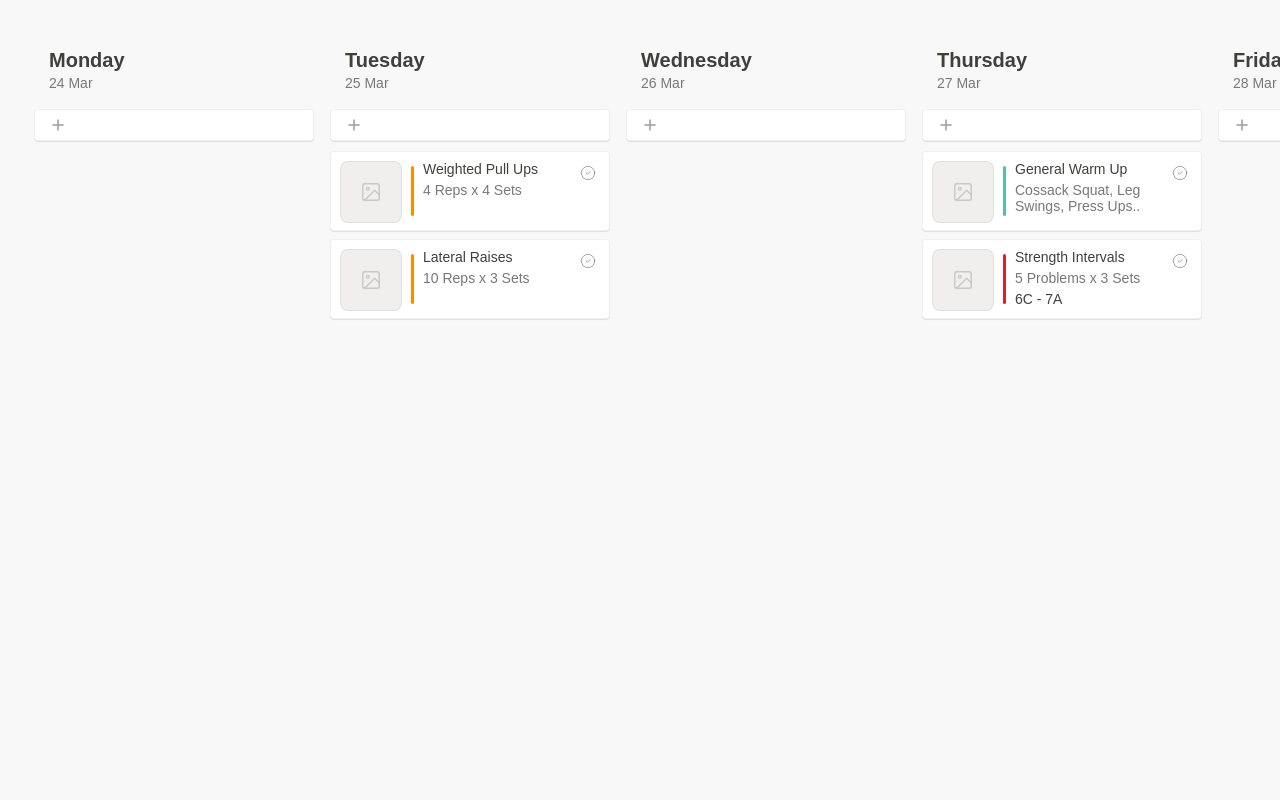
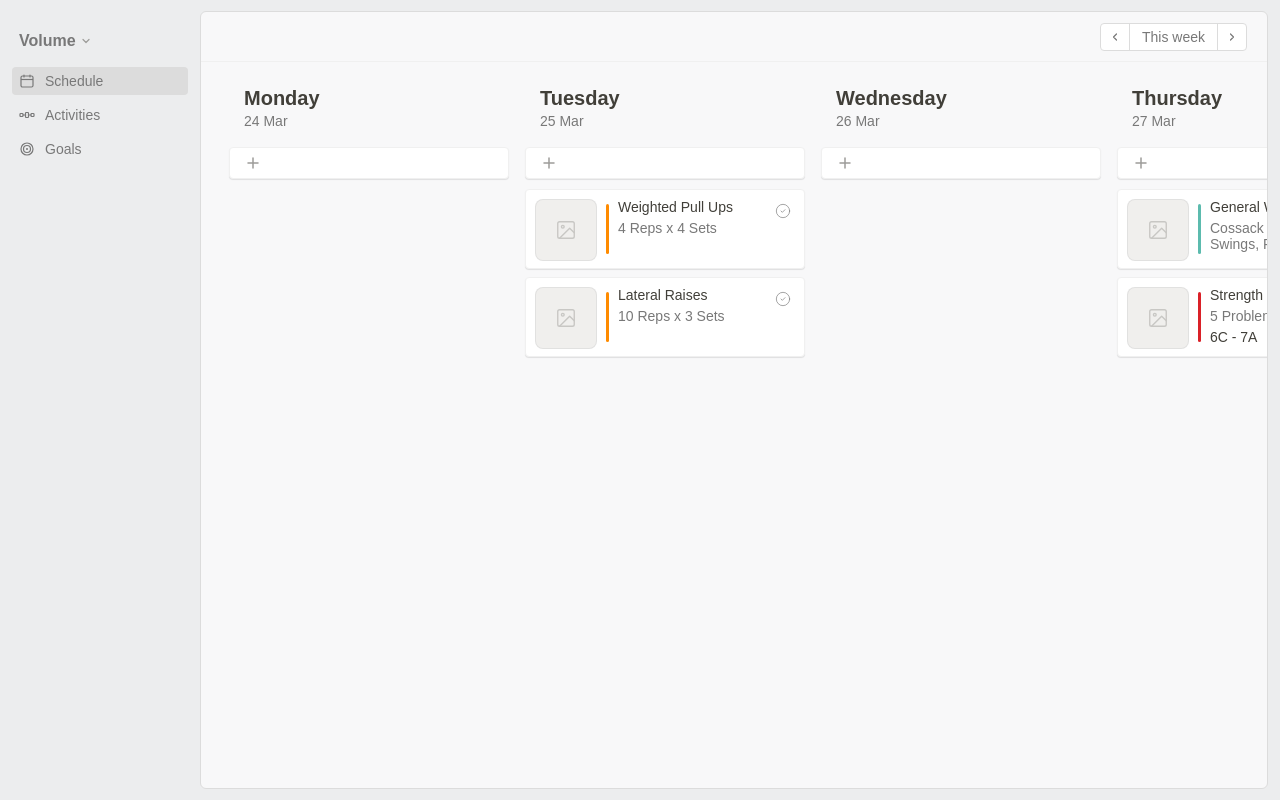
Before and after one commit to Meeszon/volume-demo, a React (Vite) app: page / in a window 1280 px wide. Built offline with nearby package versions, Linux system fonts and the light colour scheme.

Commit message:
Added sidebar, frame & draggable board

```diff
--- a/src/App.css
+++ b/src/App.css
@@ -14,7 +14,7 @@ body {
 
 body {
   font-family: Arial, Helvetica, sans-serif;
-  background-color: #f8f8f9;
+  background-color: #ecedee;
   color: #413f39;
 }
 
@@ -22,21 +22,165 @@ body {
   height: 100%;
 }
 
-/* ── Board layout ── */
+/* ── Page layout ── */
 
-.board-outer {
+.page {
   height: 100%;
   display: flex;
+  padding: 11px 12px;
+  gap: 12px;
+}
+
+/* ── Sidebar ── */
+
+.sidebar {
+  width: 176px;
+  flex-shrink: 0;
+  display: flex;
   flex-direction: column;
+  padding-top: 16px;
 }
+
+.sidebar-brand {
+  display: flex;
+  align-items: center;
+  gap: 4px;
+  padding: 0 7px;
+  height: 28px;
+  margin-bottom: 12px;
+  cursor: pointer;
+}
+
+.sidebar-title {
+  font-size: 16px;
+  font-weight: bold;
+  color: #787878;
+  line-height: 1;
+}
+
+/* ── Nav ── */
+
+.sidebar-nav {
+  display: flex;
+  flex-direction: column;
+  gap: 6px;
+}
+
+.nav-item {
+  display: flex;
+  align-items: center;
+  gap: 10px;
+  width: 176px;
+  height: 28px;
+  border-radius: 4px;
+  padding: 0 7px;
+  font-size: 14px;
+  color: #787878;
+  cursor: pointer;
+  user-select: none;
+}
+
+.nav-item:hover {
+  background-color: rgba(0, 0, 0, 0.05);
+}
+
+.nav-item.active {
+  background-color: #dcdcdc;
+}
+
+/* ── Main card ── */
+
+.main-card {
+  flex: 1;
+  min-width: 0;
+  background: #f8f8f9;
+  border: 1px solid #dcdcdc;
+  border-radius: 6px;
+  display: flex;
+  flex-direction: column;
+  overflow: hidden;
+}
+
+/* ── Card header ── */
+
+.main-header {
+  height: 50px;
+  flex-shrink: 0;
+  border-bottom: 1px solid #f0f0f0;
+  display: flex;
+  align-items: center;
+  justify-content: flex-end;
+  padding: 0 20px;
+}
+
+/* ── Week picker ── */
+
+.week-picker {
+  display: flex;
+  align-items: center;
+  height: 28px;
+  background: white;
+  border: 1px solid #dcdcdc;
+  border-radius: 4px;
+  overflow: hidden;
+}
+
+.week-picker-btn {
+  display: flex;
+  align-items: center;
+  justify-content: center;
+  width: 28px;
+  height: 100%;
+  border: none;
+  background: transparent;
+  cursor: pointer;
+  padding: 0;
+  flex-shrink: 0;
+}
+
+.week-picker-btn:hover {
+  background-color: #f5f5f5;
+}
+
+.week-picker-divider {
+  width: 1px;
+  height: 100%;
+  background-color: #dcdcdc;
+  flex-shrink: 0;
+}
+
+.week-picker-label {
+  font-size: 14px;
+  color: #787878;
+  padding: 0 12px;
+  white-space: nowrap;
+}
+
+/* ── Board layout ── */
 
 .board-scroll {
   flex: 1;
   overflow-x: auto;
   overflow-y: auto;
-  padding: 48px 34px 0;
+  padding: 24px 28px 32px;
   display: flex;
   flex-direction: column;
+  scrollbar-width: thin;
+  scrollbar-color: #e0e0e0 transparent;
+}
+
+.board-scroll::-webkit-scrollbar {
+  height: 5px;
+  width: 5px;
+}
+
+.board-scroll::-webkit-scrollbar-track {
+  background: transparent;
+}
+
+.board-scroll::-webkit-scrollbar-thumb {
+  background-color: #e0e0e0;
+  border-radius: 9999px;
 }
 
 .board-inner {
@@ -45,7 +189,6 @@ body {
   align-items: stretch;
   min-width: max-content;
   flex: 1;
-  padding-bottom: 32px;
 }
 
 /* ── Column ── */
--- a/src/App.jsx
+++ b/src/App.jsx
@@ -1,4 +1,4 @@
-import { useState } from "react";
+import { useState, useRef, useEffect } from "react";
 import { DragDropContext, Droppable, Draggable } from "@hello-pangea/dnd";
 import "./App.css";
 
@@ -52,31 +52,76 @@ const initialData = {
   Sunday: [],
 };
 
+/* ── Nav icons ── */
+
+function ScheduleIcon() {
+  return (
+    <svg width="16" height="16" viewBox="0 0 16 16" fill="none">
+      <rect x="2" y="3" width="12" height="11" rx="1.5" stroke="#787878" strokeWidth="1.2" />
+      <path d="M5 2v2M11 2v2" stroke="#787878" strokeWidth="1.2" strokeLinecap="round" />
+      <path d="M2 6.5h12" stroke="#787878" strokeWidth="1.2" />
+    </svg>
+  );
+}
+
+function ActivitiesIcon() {
+  return (
+    <svg width="16" height="16" viewBox="0 0 16 16" fill="none">
+      <rect x="1" y="6.5" width="3" height="3" rx="0.75" stroke="#787878" strokeWidth="1.2" />
+      <rect x="12" y="6.5" width="3" height="3" rx="0.75" stroke="#787878" strokeWidth="1.2" />
+      <path d="M4 8h2.5M9.5 8H12" stroke="#787878" strokeWidth="1.2" strokeLinecap="round" />
+      <rect x="6.5" y="5.5" width="3" height="5" rx="0.75" stroke="#787878" strokeWidth="1.2" />
+    </svg>
+  );
+}
+
+function GoalsIcon() {
+  return (
+    <svg width="16" height="16" viewBox="0 0 16 16" fill="none">
+      <circle cx="8" cy="8" r="6" stroke="#787878" strokeWidth="1.2" />
+      <circle cx="8" cy="8" r="3.5" stroke="#787878" strokeWidth="1.2" />
+      <circle cx="8" cy="8" r="1" fill="#787878" />
+    </svg>
+  );
+}
+
+function ChevronDownIcon() {
+  return (
+    <svg width="12" height="12" viewBox="0 0 12 12" fill="none">
+      <path d="M3 4.5L6 7.5l3-3" stroke="#9d9c99" strokeWidth="1.2" strokeLinecap="round" strokeLinejoin="round" />
+    </svg>
+  );
+}
+
+function ChevronLeftIcon() {
+  return (
+    <svg width="12" height="12" viewBox="0 0 12 12" fill="none">
+      <path d="M7.5 9L4.5 6l3-3" stroke="#787878" strokeWidth="1.2" strokeLinecap="round" strokeLinejoin="round" />
+    </svg>
+  );
+}
+
+function ChevronRightIcon() {
+  return (
+    <svg width="12" height="12" viewBox="0 0 12 12" fill="none">
+      <path d="M4.5 9L7.5 6l-3-3" stroke="#787878" strokeWidth="1.2" strokeLinecap="round" strokeLinejoin="round" />
+    </svg>
+  );
+}
+
+/* ── Card icons ── */
+
 function PlusIcon() {
   return (
     <svg width="16" height="16" viewBox="0 0 16 16" fill="none">
-      <path
-        d="M8 3v10M3 8h10"
-        stroke="#9d9c99"
-        strokeWidth="1.5"
-        strokeLinecap="round"
-      />
+      <path d="M8 3v10M3 8h10" stroke="#9d9c99" strokeWidth="1.5" strokeLinecap="round" />
     </svg>
   );
 }
 
 function CheckCircleIcon() {
   return (
-    <svg
-      width="16"
-      height="16"
-      viewBox="0 0 24 24"
-      fill="none"
-      stroke="#787878"
-      strokeWidth="1"
-      strokeLinecap="round"
-      strokeLinejoin="round"
-    >
+    <svg width="16" height="16" viewBox="0 0 24 24" fill="none" stroke="#787878" strokeWidth="1" strokeLinecap="round" strokeLinejoin="round">
       <circle cx="12" cy="12" r="10" />
       <path d="m9 12 2 2 4-4" />
     </svg>
@@ -85,22 +130,15 @@ function CheckCircleIcon() {
 
 function ImagePlaceholderIcon() {
   return (
-    <svg
-      width="22"
-      height="22"
-      viewBox="0 0 24 24"
-      fill="none"
-      stroke="#c8c7c4"
-      strokeWidth="1.5"
-      strokeLinecap="round"
-      strokeLinejoin="round"
-    >
+    <svg width="22" height="22" viewBox="0 0 24 24" fill="none" stroke="#c8c7c4" strokeWidth="1.5" strokeLinecap="round" strokeLinejoin="round">
       <rect x="3" y="3" width="18" height="18" rx="2" ry="2" />
       <circle cx="8.5" cy="8.5" r="1.5" />
       <path d="m21 15-5-5L5 21" />
     </svg>
   );
 }
+
+/* ── Activity card ── */
 
 function ActivityCard({ task, provided, snapshot }) {
   return (
@@ -127,25 +165,53 @@ function ActivityCard({ task, provided, snapshot }) {
   );
 }
 
+/* ── App ── */
+
 export default function App() {
   const [columns, setColumns] = useState(initialData);
+  const [activeNav, setActiveNav] = useState("Schedule");
+
+  const boardRef = useRef(null);
+  const scrollDrag = useRef({ active: false, startX: 0, scrollLeft: 0 });
+
+  useEffect(() => {
+    const onWindowMouseUp = () => {
+      if (!scrollDrag.current.active) return;
+      scrollDrag.current.active = false;
+      if (boardRef.current) {
+        boardRef.current.style.cursor = "";
+        boardRef.current.style.userSelect = "";
+      }
+    };
+    window.addEventListener("mouseup", onWindowMouseUp);
+    return () => window.removeEventListener("mouseup", onWindowMouseUp);
+  }, []);
+
+  const onBoardMouseDown = (e) => {
+    if (e.button !== 0) return;
+    if (e.target.closest(".activity-card, button, [role='button']")) return;
+    const board = boardRef.current;
+    scrollDrag.current = { active: true, startX: e.clientX, scrollLeft: board.scrollLeft };
+    board.style.cursor = "grabbing";
+    board.style.userSelect = "none";
+  };
+
+  const onBoardMouseMove = (e) => {
+    if (!scrollDrag.current.active) return;
+    const dx = e.clientX - scrollDrag.current.startX;
+    boardRef.current.scrollLeft = scrollDrag.current.scrollLeft - dx;
+  };
 
   const onDragEnd = (result) => {
     if (!result.destination) return;
-
     const { source, destination } = result;
-    if (
-      source.droppableId === destination.droppableId &&
-      source.index === destination.index
-    )
-      return;
+    if (source.droppableId === destination.droppableId && source.index === destination.index) return;
 
     const sourceCol = source.droppableId;
     const destCol = destination.droppableId;
     const newColumns = { ...columns };
     const sourceTasks = [...newColumns[sourceCol]];
-    const destTasks =
-      sourceCol === destCol ? sourceTasks : [...newColumns[destCol]];
+    const destTasks = sourceCol === destCol ? sourceTasks : [...newColumns[destCol]];
 
     const [movedTask] = sourceTasks.splice(source.index, 1);
     destTasks.splice(destination.index, 0, movedTask);
@@ -155,10 +221,54 @@ export default function App() {
     setColumns(newColumns);
   };
 
+  const navItems = [
+    { label: "Schedule", icon: <ScheduleIcon /> },
+    { label: "Activities", icon: <ActivitiesIcon /> },
+    { label: "Goals", icon: <GoalsIcon /> },
+  ];
+
   return (
-    <div className="board-outer">
+    <div className="page">
+      {/* Sidebar */}
+      <aside className="sidebar">
+        <div className="sidebar-brand">
+          <span className="sidebar-title">Volume</span>
+          <ChevronDownIcon />
+        </div>
+        <nav className="sidebar-nav">
+          {navItems.map(({ label, icon }) => (
+            <div
+              key={label}
+              className={`nav-item${activeNav === label ? " active" : ""}`}
+              onClick={() => setActiveNav(label)}
+            >
+              {icon}
+              <span>{label}</span>
+            </div>
+          ))}
+        </nav>
+      </aside>
+
+      {/* Main card */}
+      <div className="main-card">
+        <div className="main-header">
+          <div className="week-picker">
+            <button className="week-picker-btn"><ChevronLeftIcon /></button>
+            <div className="week-picker-divider" />
+            <span className="week-picker-label">This week</span>
+            <div className="week-picker-divider" />
+            <button className="week-picker-btn"><ChevronRightIcon /></button>
+          </div>
+        </div>
+
+        {/* Kanban board */}
         <DragDropContext onDragEnd={onDragEnd}>
-        <div className="board-scroll">
+          <div
+            className="board-scroll"
+            ref={boardRef}
+            onMouseDown={onBoardMouseDown}
+            onMouseMove={onBoardMouseMove}
+          >
             <div className="board-inner">
               {DAYS.map((day) => (
                 <div key={day.id} className="kanban-column">
@@ -178,17 +288,9 @@ export default function App() {
                         className={`card-list${snapshot.isDraggingOver ? " drag-over" : ""}`}
                       >
                         {columns[day.id].map((task, index) => (
-                        <Draggable
-                          key={task.id}
-                          draggableId={task.id}
-                          index={index}
-                        >
+                          <Draggable key={task.id} draggableId={task.id} index={index}>
                             {(provided, snapshot) => (
-                            <ActivityCard
-                              task={task}
-                              provided={provided}
-                              snapshot={snapshot}
-                            />
+                              <ActivityCard task={task} provided={provided} snapshot={snapshot} />
                             )}
                           </Draggable>
                         ))}
@@ -202,5 +304,6 @@ export default function App() {
           </div>
         </DragDropContext>
       </div>
+    </div>
   );
 }
```
Also changed, not shown: .claude/settings.local.json (added). Lines whose indentation alone changed are shown as unchanged.
